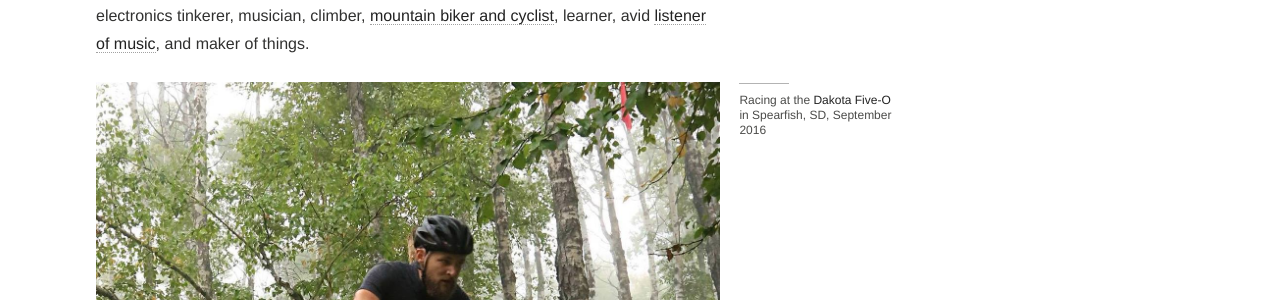
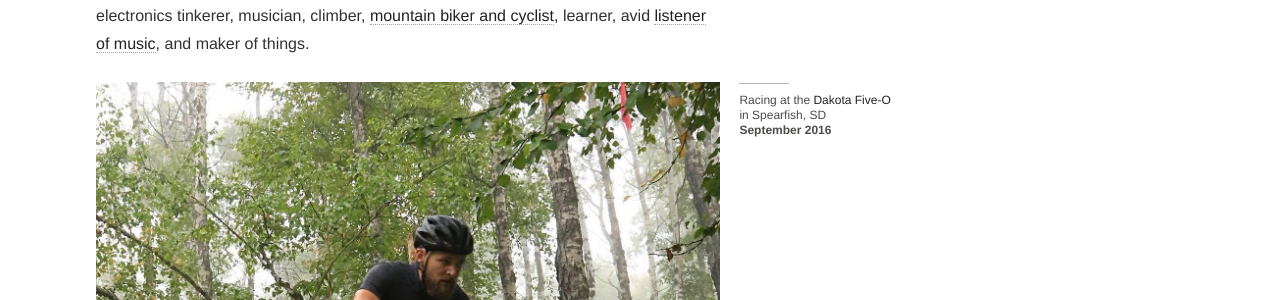
Before and after one commit to devth/devth.github.com, a Jekyll site: the page built from about.md, in a window 1280 px wide and 900 px high, scrolled down 1394 px. Shown: the part 152-452 px from the top of the window. Built offline with Jekyll 4.4.1, drawn with Linux system fonts in a browser that asks for light colours.

Commit message:
Add linebreak

```diff
--- a/about.md
+++ b/about.md
@@ -51,7 +51,8 @@ music](https://www.last.fm/user/trevorhartman), and maker of things.
   <img src="/images/dakota-50.jpg" alt="Dakota 50" />
   <figcaption>
     Racing at the <a href="http://www.dakotafiveo.com/">Dakota Five-O</a> in
-    Spearfish, SD, September 2016
+    Spearfish, SD<br>
+    <strong>September 2016</strong>
   </figcaption>
 </figure>
 
```
